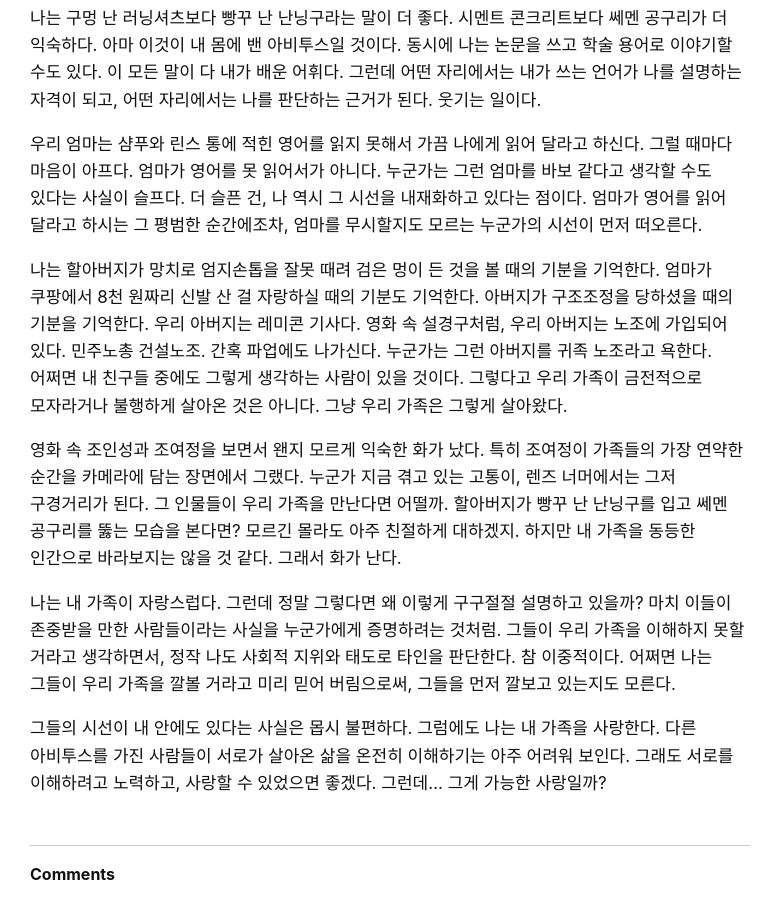
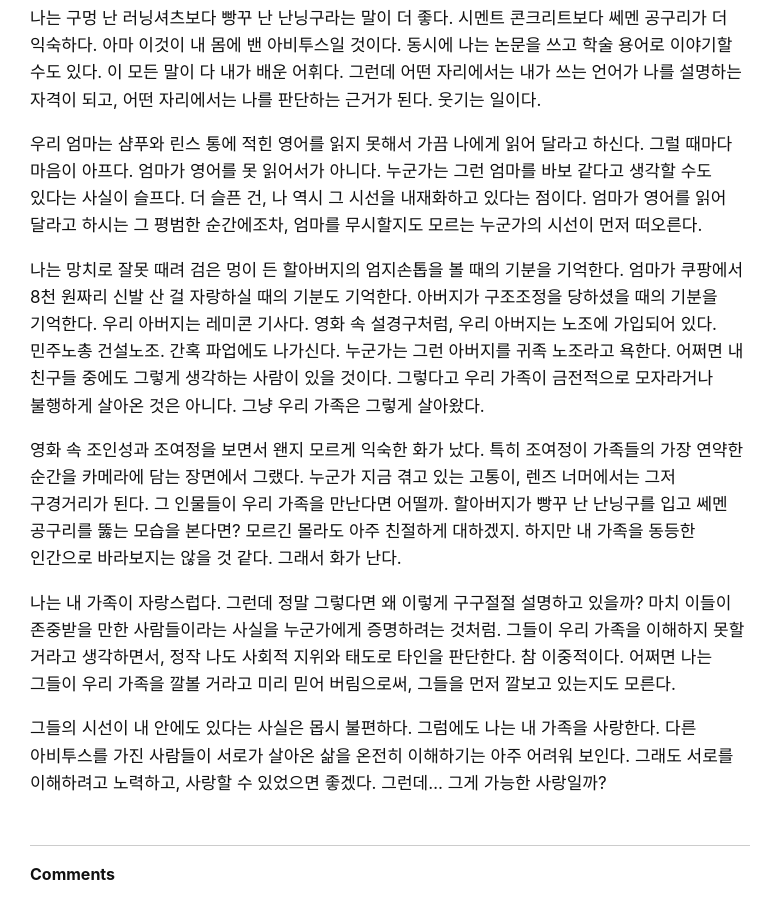
Before and after one commit to okdalto/okdalto.github.io, a Jekyll site: the page built from _posts/2026-09-30-가능한 사랑.md, in a window 1280 px wide and 900 px high, scrolled down 1729 px. Shown: the whole window, without its empty margins (0-776 px from the left). Built offline with Jekyll 4.4.1, drawn with Linux system fonts in a browser that asks for light colours; comment, search, counter and statistics services are not loaded.

Commit message:
Refine grandfather sentence

```diff
--- a/_posts/2026-09-30-가능한 사랑.md
+++ b/_posts/2026-09-30-가능한 사랑.md
@@ -34,7 +34,7 @@
 
 우리 엄마는 샴푸와 린스 통에 적힌 영어를 읽지 못해서 가끔 나에게 읽어 달라고 하신다. 그럴 때마다 마음이 아프다. 엄마가 영어를 못 읽어서가 아니다. 누군가는 그런 엄마를 바보 같다고 생각할 수도 있다는 사실이 슬프다. 더 슬픈 건, 나 역시 그 시선을 내재화하고 있다는 점이다. 엄마가 영어를 읽어 달라고 하시는 그 평범한 순간에조차, 엄마를 무시할지도 모르는 누군가의 시선이 먼저 떠오른다.
 
-나는 할아버지가 망치로 엄지손톱을 잘못 때려 검은 멍이 든 것을 볼 때의 기분을 기억한다. 엄마가 쿠팡에서 8천 원짜리 신발 산 걸 자랑하실 때의 기분도 기억한다. 아버지가 구조조정을 당하셨을 때의 기분을 기억한다. 우리 아버지는 레미콘 기사다. 영화 속 설경구처럼, 우리 아버지는 노조에 가입되어 있다. 민주노총 건설노조. 간혹 파업에도 나가신다. 누군가는 그런 아버지를 귀족 노조라고 욕한다. 어쩌면 내 친구들 중에도 그렇게 생각하는 사람이 있을 것이다. 그렇다고 우리 가족이 금전적으로 모자라거나 불행하게 살아온 것은 아니다. 그냥 우리 가족은 그렇게 살아왔다.
+나는 망치로 잘못 때려 검은 멍이 든 할아버지의 엄지손톱을 볼 때의 기분을 기억한다. 엄마가 쿠팡에서 8천 원짜리 신발 산 걸 자랑하실 때의 기분도 기억한다. 아버지가 구조조정을 당하셨을 때의 기분을 기억한다. 우리 아버지는 레미콘 기사다. 영화 속 설경구처럼, 우리 아버지는 노조에 가입되어 있다. 민주노총 건설노조. 간혹 파업에도 나가신다. 누군가는 그런 아버지를 귀족 노조라고 욕한다. 어쩌면 내 친구들 중에도 그렇게 생각하는 사람이 있을 것이다. 그렇다고 우리 가족이 금전적으로 모자라거나 불행하게 살아온 것은 아니다. 그냥 우리 가족은 그렇게 살아왔다.
 
 영화 속 조인성과 조여정을 보면서 왠지 모르게 익숙한 화가 났다. 특히 조여정이 가족들의 가장 연약한 순간을 카메라에 담는 장면에서 그랬다. 누군가 지금 겪고 있는 고통이, 렌즈 너머에서는 그저 구경거리가 된다. 그 인물들이 우리 가족을 만난다면 어떨까. 할아버지가 빵꾸 난 난닝구를 입고 쎄멘 공구리를 뚫는 모습을 본다면? 모르긴 몰라도 아주 친절하게 대하겠지. 하지만 내 가족을 동등한 인간으로 바라보지는 않을 것 같다. 그래서 화가 난다.
 
```
